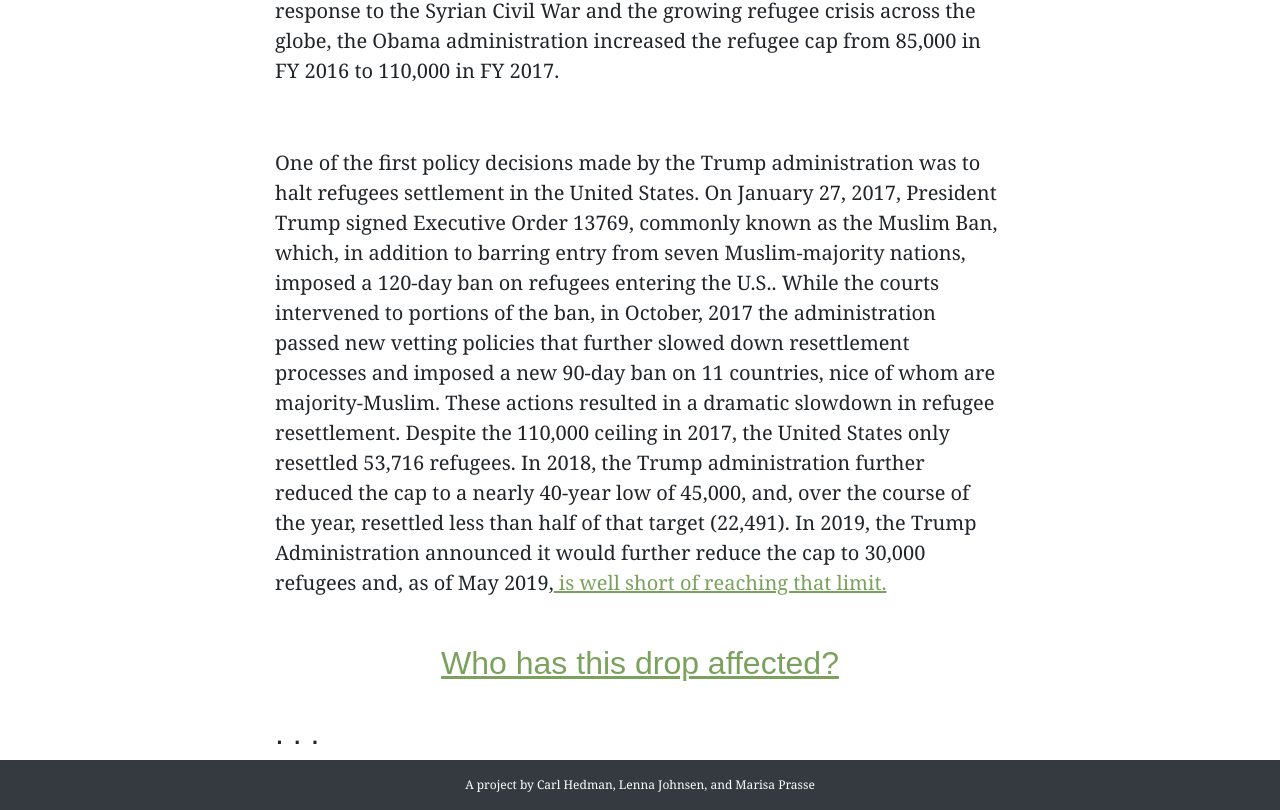
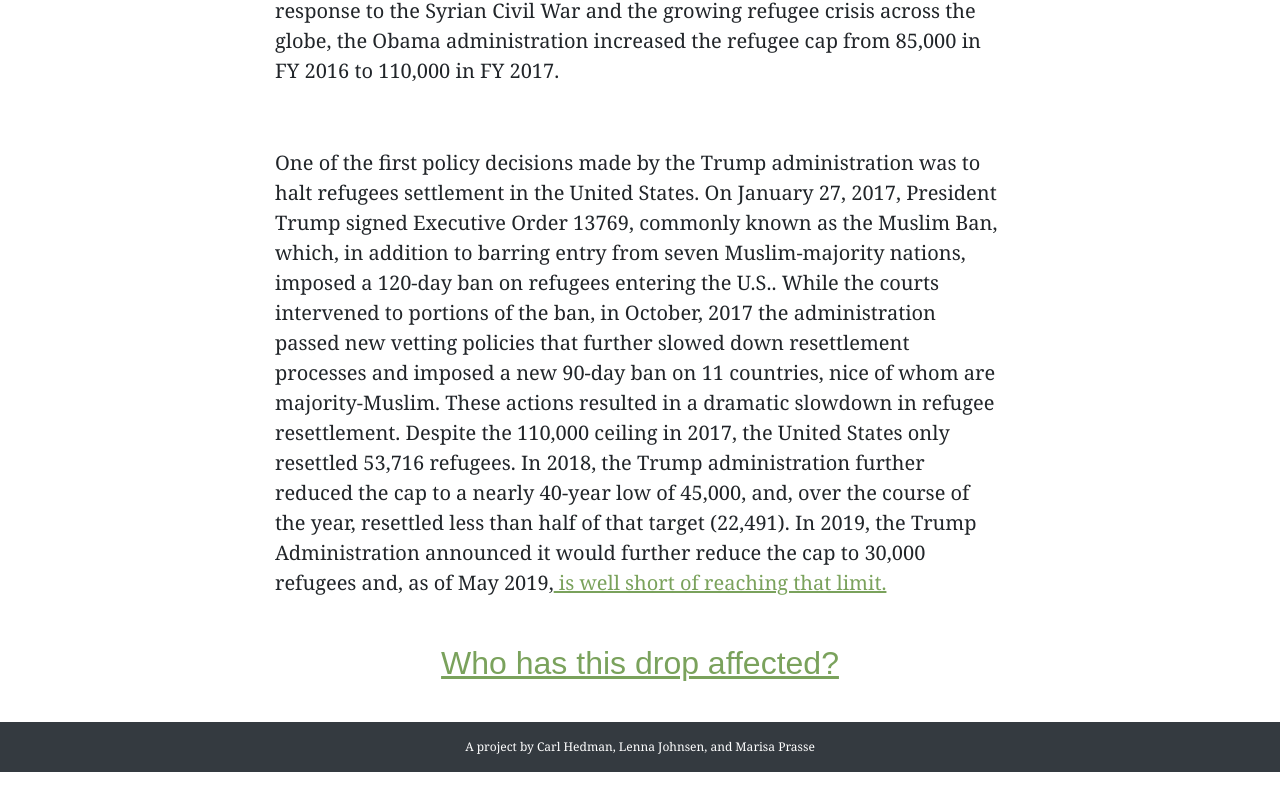
Before and after one commit to lennajohnsen/lennajohnsen.github.io, a website with bundled scripts: page index.html in a window 1280 px wide. Shown: the part 1056-1866 px from the top of the page. After the commit the page ends 1828 px from the top, so only its background shows below. Built offline with nearby package versions, Linux system fonts and the light colour scheme; no server answers; a web font is replaced by a local one.

Commit message:
Update index.html

```diff
--- a/index.html
+++ b/index.html
@@ -119,7 +119,7 @@
     <div class="container">
         <div class="row">
           <div class="col-lg-8 mx-auto">
-                <h2>  .  .  .  </h2>
+                <h1>     </h1>
           </div>
         </div>
       </div>
```
